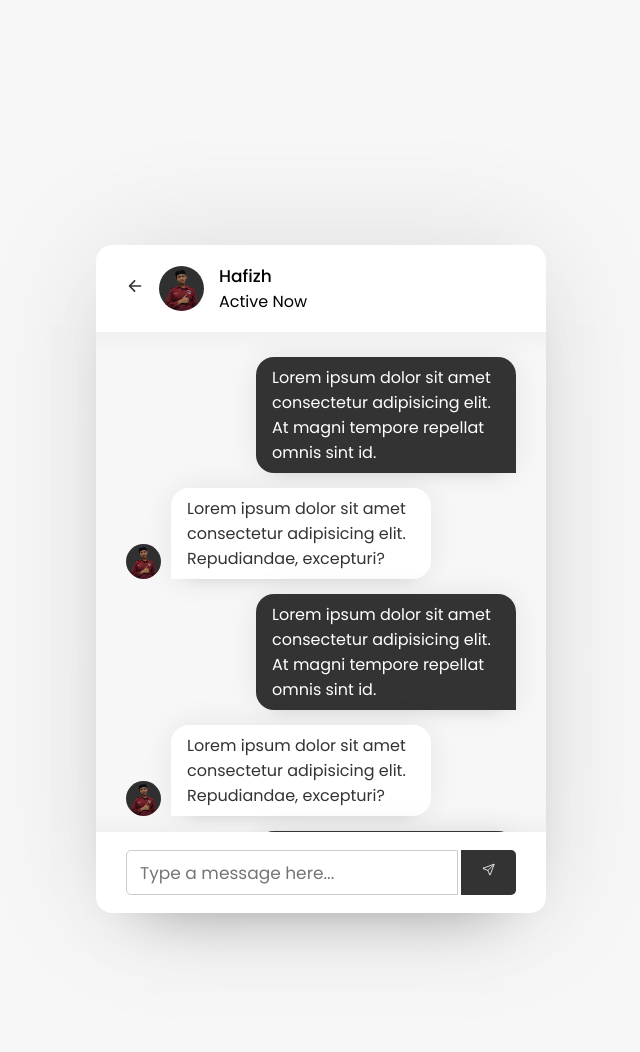
After one commit to abdulhafizk/realtime-chat-app-demo, a PHP site: page /chat.html in a window 1280 px wide. The commit adds this page. Shown: the part 610-1662 px from the top of the page, without its empty margins (319-959 px from the left). Run offline with PHP 8.4, Linux system fonts and the light colour scheme; some libraries are stand-ins or nearby versions.

Commit message:
chat area fron end

```diff
--- a/assets/css/style.css
+++ b/assets/css/style.css
@@ -180,7 +180,7 @@ form .name-details .field:last-child {
   max-height: 350px;
   overflow-y: auto;
 }
-.users-list::-webkit-scrollbar {
+:is(.users-list, .chat-box)::-webkit-scrollbar {
   width: 0px;
 }
 .users-list a {
@@ -208,3 +208,92 @@ form .name-details .field:last-child {
 .users-list a .status-dot .offline {
   color: #ccc;
 }
+
+/* Chat area CSS Code */
+.chat-area header {
+  display: flex;
+  align-items: center;
+  padding: 18px 30px;
+}
+.chat-area header .back-icon {
+  font-size: 18px;
+  color: #333;
+}
+.chat-area header img {
+  height: 45px;
+  width: 45px;
+  margin: 0 15px;
+}
+.chat-area header span {
+  font-size: 17px;
+  font-weight: 500;
+}
+.chat-box {
+  height: 500px;
+  overflow-y: auto;
+  background: #f7f7f7;
+  padding: 10px 30px 20px 30px;
+  box-shadow: inset 0 32px 32px -32px rgba(0 0 0 /5%),
+    inset 0 -32px 32px -32px rgb(0 0 0 / 5%);
+}
+.chat-box .chat {
+  margin: 15px 0;
+}
+.chat-box .chat p {
+  word-wrap: break-word;
+  padding: 8px 16px;
+  box-shadow: 0 0 32px rgb(0 0 0 / 8%), 0 16px 16px -16px rgb(0 0 0 / 10%);
+}
+.chat-box .outgoing {
+  display: flex;
+}
+.outgoing .details {
+  margin-left: auto;
+  max-width: calc(100% - 130px);
+}
+.outgoing .details p {
+  background: #333;
+  color: #fff;
+  border-radius: 18px 18px 0 18px;
+}
+.chat-box .incoming {
+  display: flex;
+  align-items: flex-end;
+}
+.chat-box .incoming img {
+  height: 35px;
+  width: 35px;
+}
+.incoming .details {
+  margin-left: 10px;
+  margin-right: auto;
+  max-width: calc(100% - 130px);
+}
+.incoming .details p {
+  color: #333;
+  background: #fff;
+  border-radius: 18px 18px 18px 0;
+}
+.chat-area .typing-area {
+  padding: 18px 30px;
+  display: flex;
+  justify-content: space-between;
+}
+.typing-area input {
+  height: 45px;
+  width: calc(100% - 58px);
+  font-size: 17px;
+  border: 1px solid #ccc;
+  padding: 0 13px;
+  border-radius: 5px 0 0 5px;
+  outline: none;
+}
+.typing-area button {
+  width: 55px;
+  border: none;
+  outline: none;
+  background: #333;
+  color: #fff;
+  cursor: pointer;
+  border-radius: 0 5px 5px 0;
+}
--- /dev/null
+++ b/chat.html
@@ -0,0 +1,117 @@
+<!DOCTYPE html>
+<html lang="en">
+  <head>
+    <meta charset="UTF-8" />
+    <meta name="viewport" content="width=device-width, initial-scale=1.0" />
+    <title>Realtime Chat App | Masyamrif</title>
+    <link rel="stylesheet" href="assets/css/style.css" />
+    <link
+      rel="stylesheet"
+      href="https://cdns.cloudflare.com/ajax/libs/font-awesome/5.15.2/css/all.min.css"
+    />
+    <script
+      type="module"
+      src="https://unpkg.com/ionicons@7.1.0/dist/ionicons/ionicons.esm.js"
+    ></script>
+    <script
+      nomodule
+      src="https://unpkg.com/ionicons@7.1.0/dist/ionicons/ionicons.js"
+    ></script>
+  </head>
+  <body>
+    <div class="wrapper">
+      <section class="chat-area">
+        <header>
+          <a href="#" class="back-icon"><ion-icon name="arrow-back-outline"></ion-icon></a>
+          <img src="assets/img/Me.png" alt="" />
+            <div class="details">
+              <span>Hafizh</span>
+              <p>Active Now</p>
+        </header>
+        <div class="chat-box">
+          <div class="chat outgoing">
+            <div class="details">
+              <p>Lorem ipsum dolor sit amet consectetur adipisicing elit. At magni tempore repellat omnis sint id.</p>
+            </div>
+          </div>
+          <div class="chat incoming">
+            <img src="assets/img/Me.png" alt="">
+            <div class="details">
+              <p>Lorem ipsum dolor sit amet consectetur adipisicing elit. Repudiandae, excepturi?</p>
+            </div>
+          </div>
+          <div class="chat outgoing">
+            <div class="details">
+              <p>Lorem ipsum dolor sit amet consectetur adipisicing elit. At magni tempore repellat omnis sint id.</p>
+            </div>
+          </div>
+          <div class="chat incoming">
+            <img src="assets/img/Me.png" alt="">
+            <div class="details">
+              <p>Lorem ipsum dolor sit amet consectetur adipisicing elit. Repudiandae, excepturi?</p>
+            </div>
+          </div>
+          <div class="chat outgoing">
+            <div class="details">
+              <p>Lorem ipsum dolor sit amet consectetur adipisicing elit. At magni tempore repellat omnis sint id.</p>
+            </div>
+          </div>
+          <div class="chat incoming">
+            <img src="assets/img/Me.png" alt="">
+            <div class="details">
+              <p>Lorem ipsum dolor sit amet consectetur adipisicing elit. Repudiandae, excepturi?</p>
+            </div>
+          </div>
+          <div class="chat outgoing">
+            <div class="details">
+              <p>Lorem ipsum dolor sit amet consectetur adipisicing elit. At magni tempore repellat omnis sint id.</p>
+            </div>
+          </div>
+          <div class="chat incoming">
+            <img src="assets/img/Me.png" alt="">
+            <div class="details">
+              <p>Lorem ipsum dolor sit amet consectetur adipisicing elit. Repudiandae, excepturi?</p>
+            </div>
+          </div>
+          <div class="chat outgoing">
+            <div class="details">
+              <p>Lorem ipsum dolor sit amet consectetur adipisicing elit. At magni tempore repellat omnis sint id.</p>
+            </div>
+          </div>
+          <div class="chat incoming">
+            <img src="assets/img/Me.png" alt="">
+            <div class="details">
+              <p>Lorem ipsum dolor sit amet consectetur adipisicing elit. Repudiandae, excepturi?</p>
+            </div>
+          </div>
+          <div class="chat outgoing">
+            <div class="details">
+              <p>Lorem ipsum dolor sit amet consectetur adipisicing elit. At magni tempore repellat omnis sint id.</p>
+            </div>
+          </div>
+          <div class="chat incoming">
+            <img src="assets/img/Me.png" alt="">
+            <div class="details">
+              <p>Lorem ipsum dolor sit amet consectetur adipisicing elit. Repudiandae, excepturi?</p>
+            </div>
+          </div>
+          <div class="chat outgoing">
+            <div class="details">
+              <p>Lorem ipsum dolor sit amet consectetur adipisicing elit. At magni tempore repellat omnis sint id.</p>
+            </div>
+          </div>
+          <div class="chat incoming">
+            <img src="assets/img/Me.png" alt="">
+            <div class="details">
+              <p>Lorem ipsum dolor sit amet consectetur adipisicing elit. Repudiandae, excepturi?</p>
+            </div>
+          </div>
+        </div>
+        <form action="#" class="typing-area">
+          <input type="text" placeholder="Type a message here...">
+          <button><ion-icon name="paper-plane-outline"></ion-icon></button>
+        </form>
+      </section>
+    </div>
+  </body>
+</html>
```
Also changed, not shown: assets/svg/eye.svg (deleted), assets/svg/search.svg (deleted).
